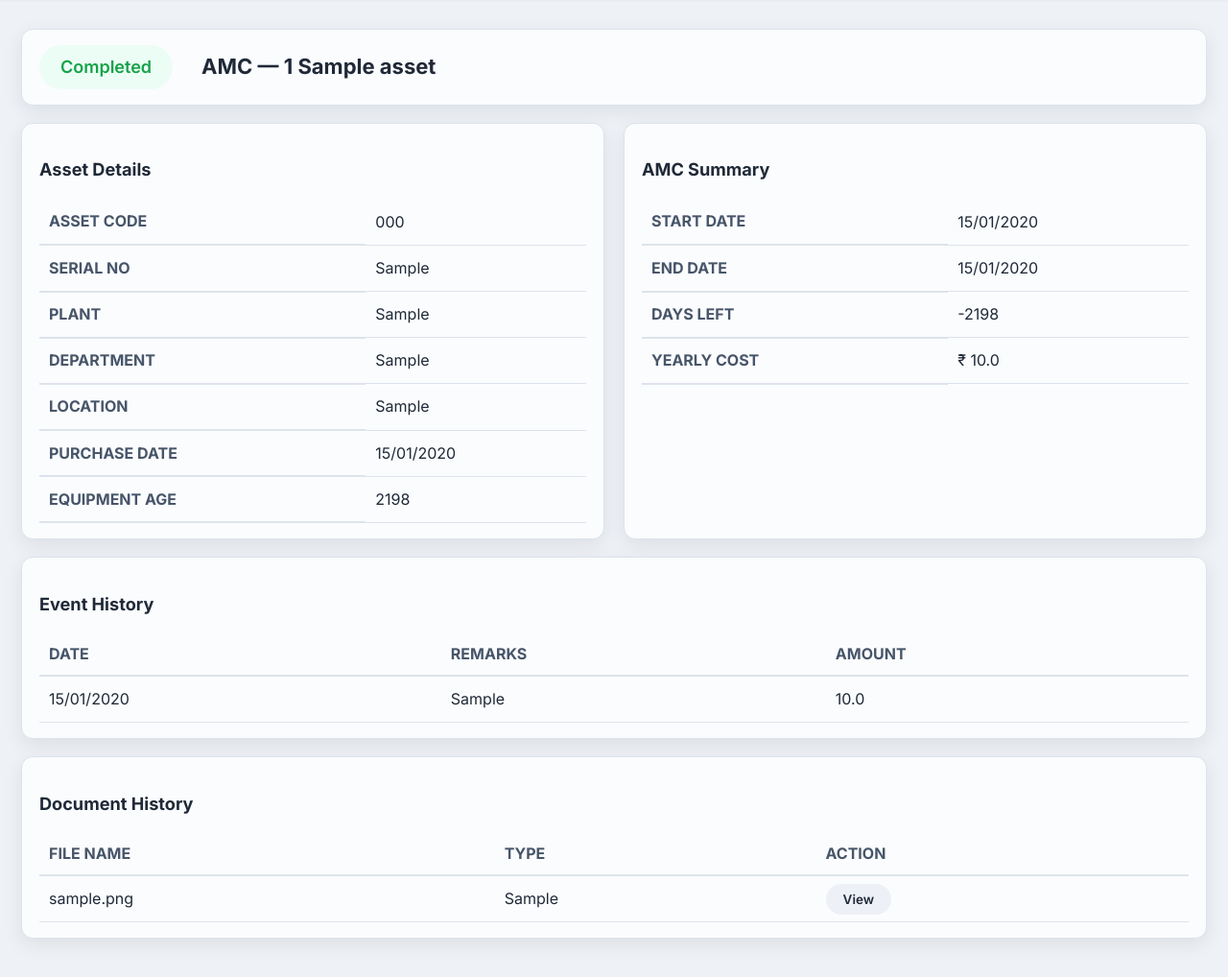
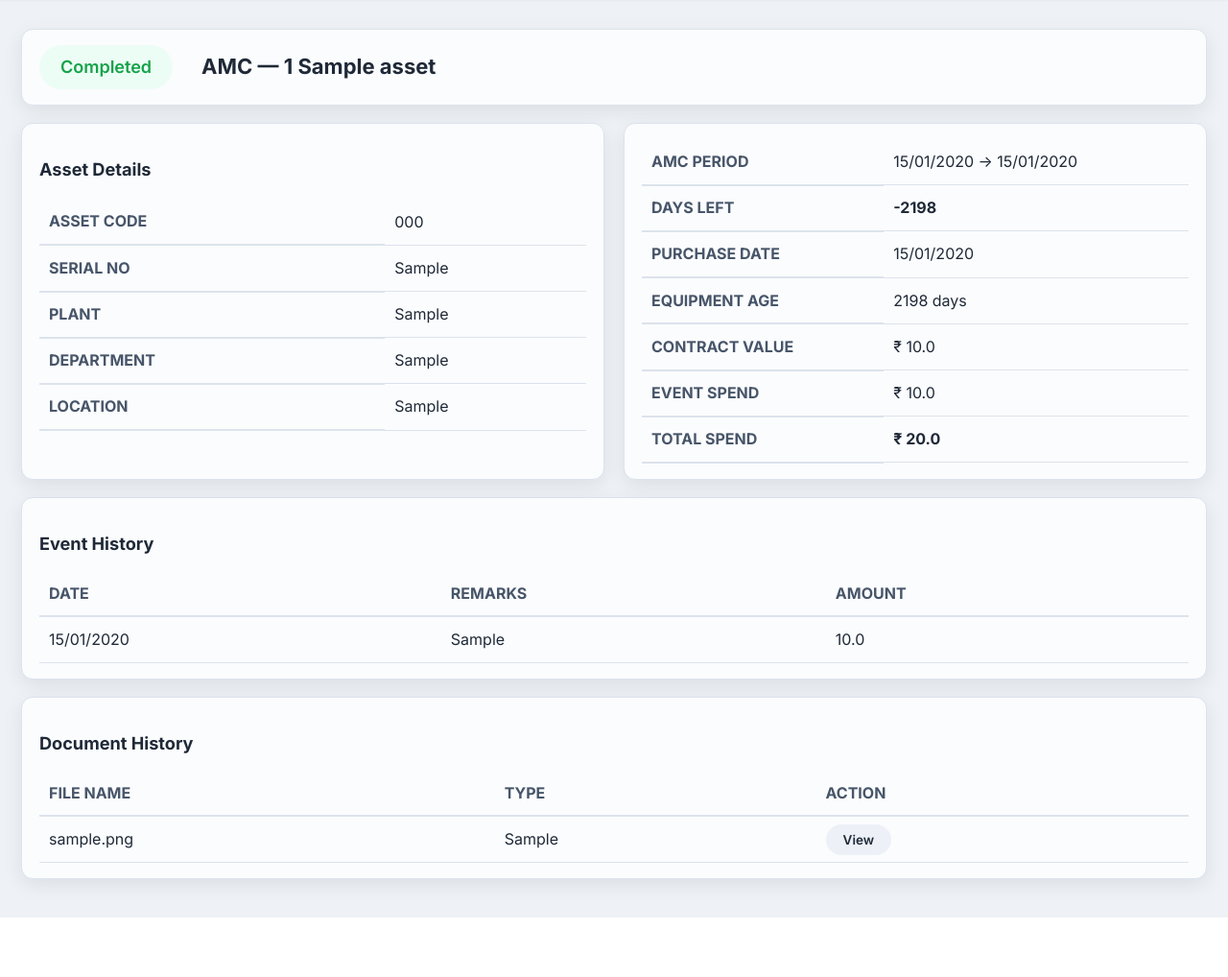
Before and after one commit to Yash-Aparajit/Asset_Compliance_Manager, a Flask app: page /amc/1 in a window 1280 px wide. Shown: the part 60-1078 px from the top of the page at 96% size. After the commit the page ends 1016 px from the top, so only its background shows below. Run offline with Flask 3, Linux system fonts and the light colour scheme; the visitor is signed in with stand-in values (Sample User, id 1); tables that the repository leaves empty hold one stand-in row (values such as "Sample post").

Commit message:
Update amc_view.html

```diff
--- a/templates/amc_view.html
+++ b/templates/amc_view.html
@@ -33,21 +33,48 @@
                 <tr><th>Plant</th><td>{{ amc.asset.plant or "-" }}</td></tr>
                 <tr><th>Department</th><td>{{ amc.asset.department or "-" }}</td></tr>
                 <tr><th>Location</th><td>{{ amc.asset.location or "-" }}</td></tr>
-                <tr><th>Purchase Date</th><td>{{ format_date_indian(amc.asset.purchase_date) }}</td></tr>
-                <tr><th>Equipment Age</th><td>{{ asset_age or "-" }}</td></tr>
             </table>
         </div>
     <!-- AMC SUMMARY -->
-        <div class="card card-front">
-            <h3>AMC Summary</h3>
+    <div class="card">
+        <table class="asset-table">
+            <tr><th>AMC Period</th>
+                <td>
+                    {{ format_date_indian(amc.start_date) }}
+                    →
+                    {{ format_date_indian(amc.end_date) }}
+                </td>
+            </tr>
 
-            <table class="asset-table">
-                <tr><th>Start Date</th><td>{{ format_date_indian(amc.start_date) }}</td></tr>
-                <tr><th>End Date</th><td>{{ format_date_indian(amc.end_date) }}</td></tr>
-                <tr><th>Days Left</th><td>{{ days_left }}</td></tr>
-                <tr><th>Yearly Cost</th><td>₹ {{ amc.yearly_cost or "-" }}</td></tr>
-            </table>
-        </div>
+            <tr><th>Days Left</th>
+                <td>
+                    <strong class="days-left {{ status_key }}">
+                        {{ days_left }}
+                    </strong>
+                </td>
+            </tr>
+
+            <tr><th>Purchase Date</th>
+                <td>{{ format_date_indian(asset.purchase_date) }}</td>
+            </tr>
+
+            <tr><th>Equipment Age</th>
+                <td>{{ asset_age }} days</td>
+            </tr>
+
+            <tr><th>Contract Value</th>
+                <td>₹ {{ contract_value }}</td>
+            </tr>
+
+            <tr><th>Event Spend</th>
+                <td>₹ {{ event_total }}</td>
+            </tr>
+
+            <tr><th>Total Spend</th>
+                <td><strong>₹ {{ total_spend }}</strong></td>
+            </tr>
+        </table>
+    </div>
 </div>
 
 {% if not amc.is_completed and not amc.is_cancelled %}
@@ -171,7 +198,7 @@
                 <td>{{ d.stored_filename }}</td>
                 <td>{{ d.document_type }}</td>
                 <td>
-                    <a href="{{ url_for('amc_download_document', doc_id=d.id) }}"
+                    <a href="{{ url_for('amc_download_document', doc_id=d.id) }}" target="_blank" rel="noopener"
                        class="btn btn-secondary">
                         View
                     </a>
```
